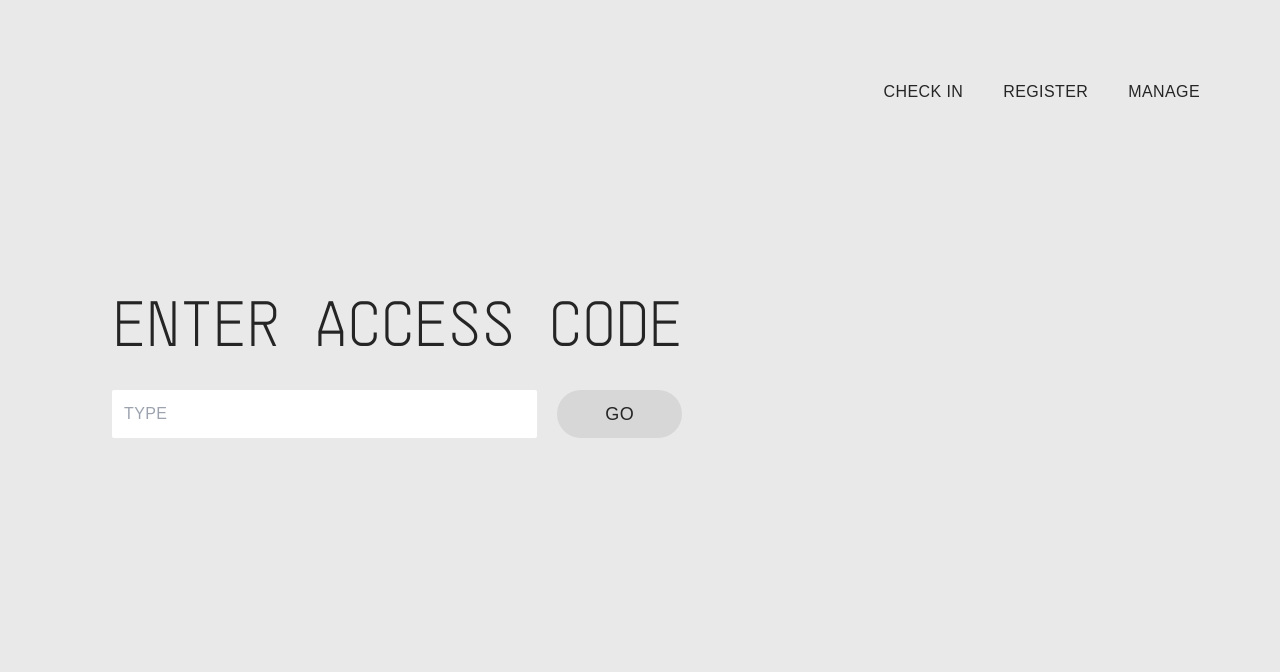
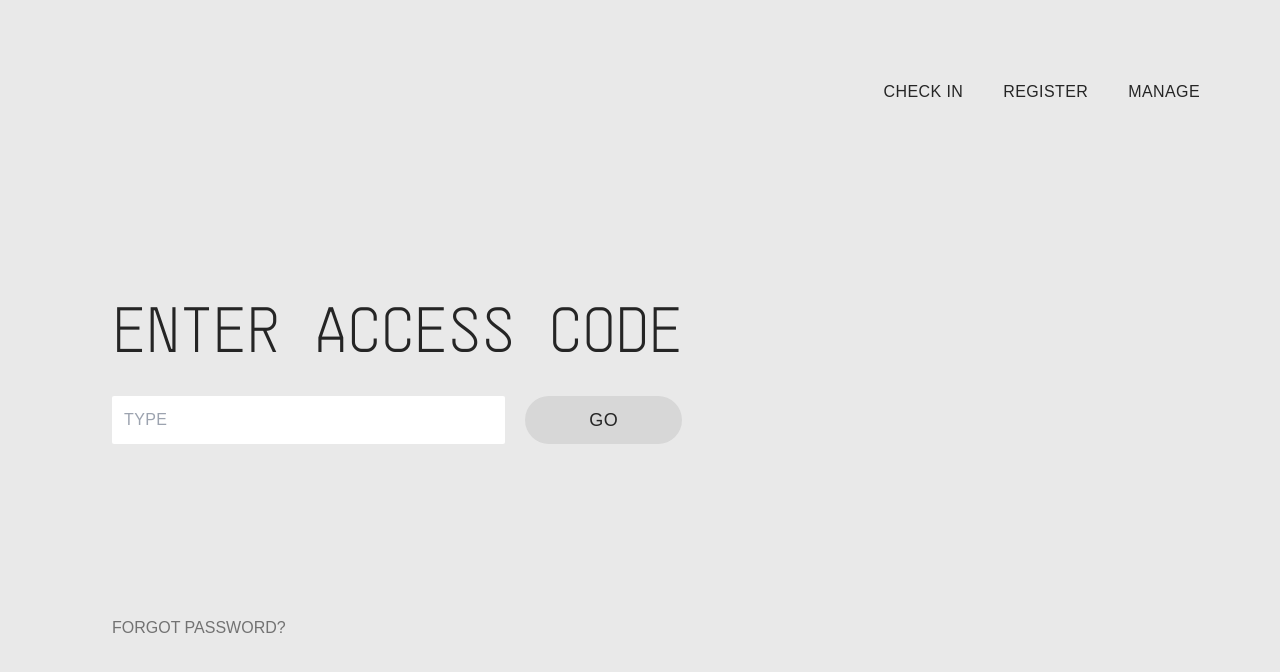
Before and after one commit to SFU-Blueprint/Pedals, a Next.js app in the folder src/: page /manage-login in a window 1280 px wide. Shown: the top 672 px of the page. Built offline with nearby package versions, Linux system fonts and the light colour scheme; a web font is replaced by a local one.

Commit message:
added option for forgetting password

```diff
--- a/src/app/(ui)/(manager)/manage-login/page.tsx
+++ b/src/app/(ui)/(manager)/manage-login/page.tsx
@@ -25,17 +25,20 @@ export default function ManagePage() {
   if (isLargeScreen) {
     return (
       <div className="h-screen bg-pedals-lightgrey">
-        <div className="flex h-full w-fit flex-col justify-center gap-3 pb-20 pl-28">
+        <div className="flex h-full w-fit flex-col justify-center gap-3 pl-28 pt-32">
           <h1 className="">ENTER ACCESS CODE</h1>
           <div className="flex flex-row gap-5">
             <input className="grow rounded-sm px-3 py-0.5" placeholder="TYPE" />
             <button
               type="submit"
-              className="!bg-pedals-grey !px-12 hover:!bg-pedals-yellow"
+              className="!bg-pedals-grey !px-16 hover:!bg-pedals-yellow"
               onClick={() => router.push("/manage")}
             >
               GO
             </button>
+          </div>
+          <div className="justify-self-end pt-40 font-mono text-pedals-darkgrey">
+            FORGOT PASSWORD?
           </div>
         </div>
       </div>
```
